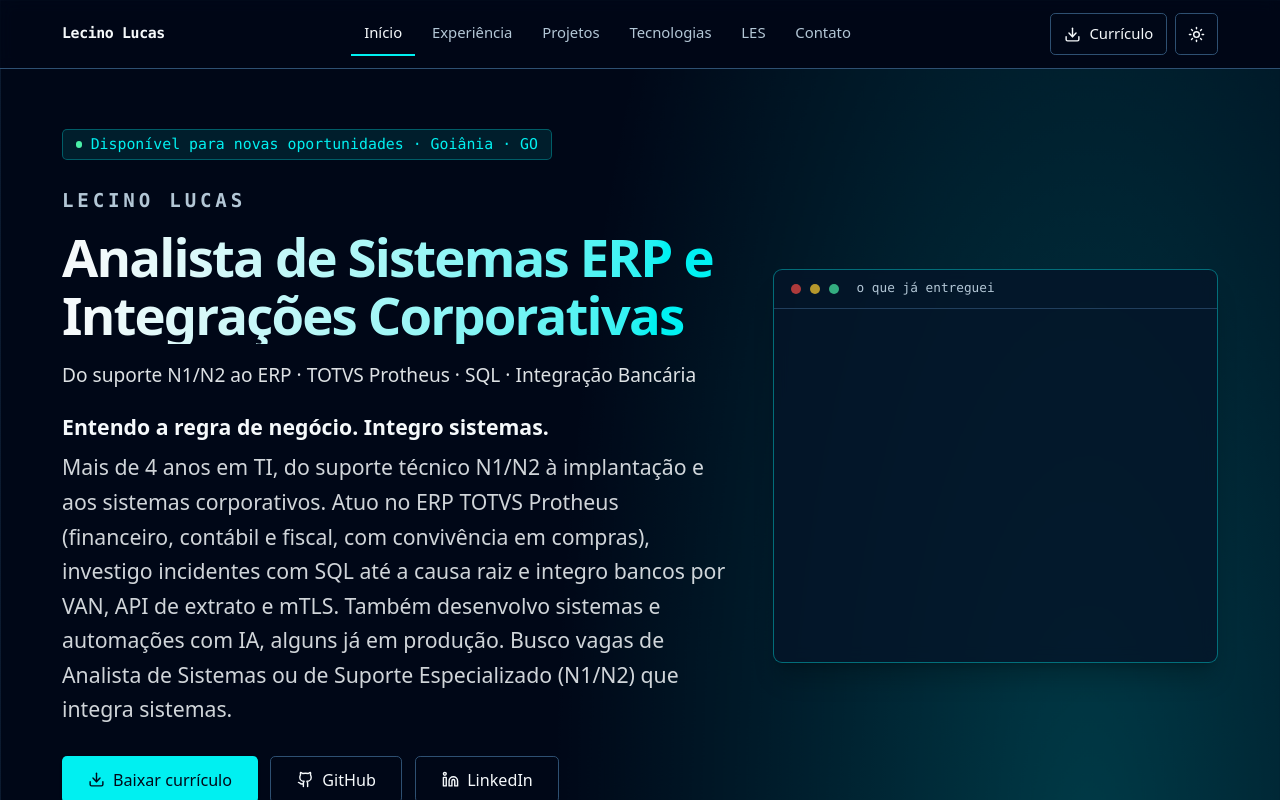
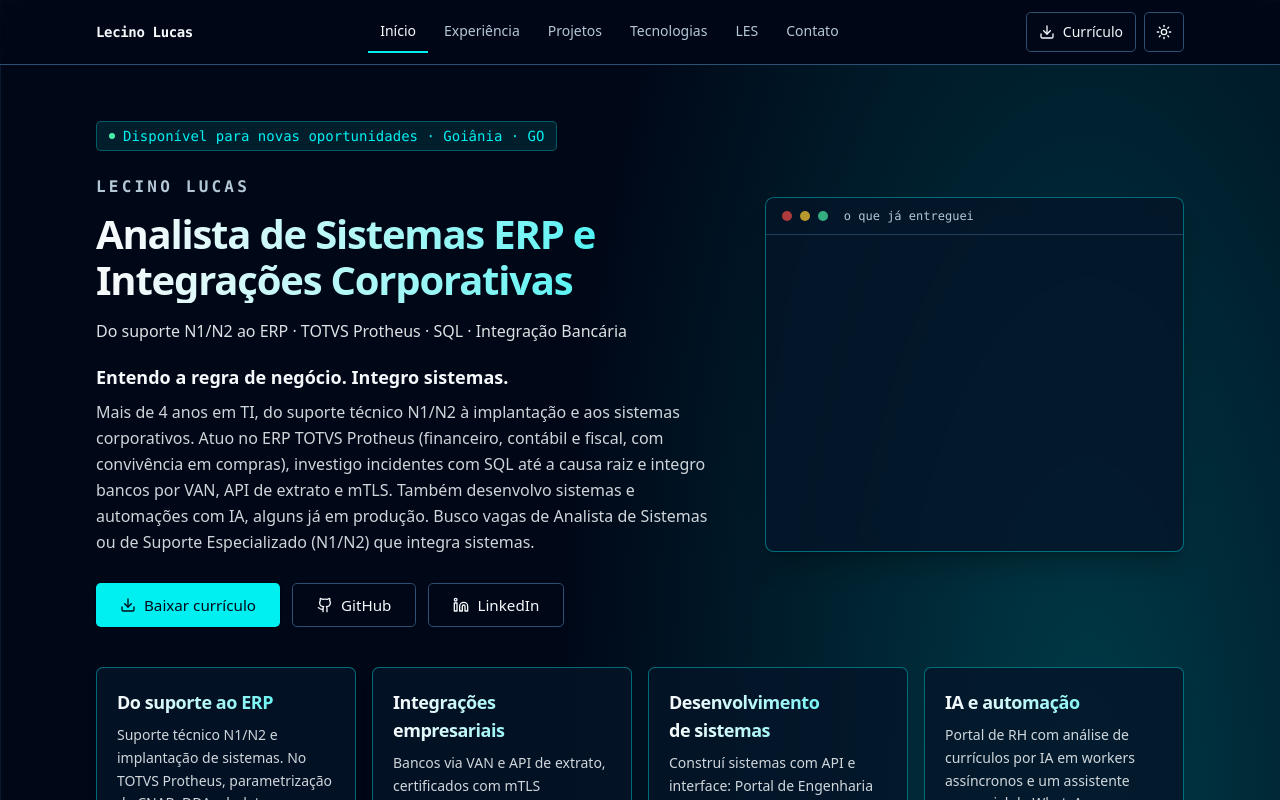
Before and after one commit to LecinoLucas/Portifolio, a React (Vite) app: page / in a window 1280 px wide. Shown: the top 800 px of the page. Built offline with nearby package versions, Linux system fonts and the light colour scheme.

Commit message:
Reduz o tamanho da fonte, principalmente na tela de Início
Tamanho-base de 106,25% para 100% e títulos, frases e números do Início menores.

Co-Authored-By: Claude Sonnet 5.5 <noreply@anthropic.com>
Claude-Session: https://claude.ai/code/session_01VrAozTVfWtHMacwtkE8bqH

```diff
--- a/src/components/portfolio/cartoes-evidencias.tsx
+++ b/src/components/portfolio/cartoes-evidencias.tsx
@@ -58,7 +58,7 @@ export function CartoesEvidencias() {
             className="marca-palavra flex min-w-[85%] snap-center flex-col rounded-lg border border-primary/40 bg-card/80 p-5 shadow-lg shadow-black/10 sm:min-w-0"
             style={{ animationDelay: `${indice * 0.15}s` }}
           >
-            <h3 className="texto-gradiente text-xl font-extrabold tracking-tight">{item.titulo}</h3>
+            <h3 className="texto-gradiente text-lg font-extrabold tracking-tight">{item.titulo}</h3>
             <p className="mt-2 flex-1 text-sm leading-relaxed text-foreground/85">{item.texto}</p>
             <p className="mt-3 font-mono text-xs text-primary">{item.tags.join(" · ")}</p>
           </li>
--- a/src/components/portfolio/faixa-provas.tsx
+++ b/src/components/portfolio/faixa-provas.tsx
@@ -6,7 +6,7 @@ function Numero({ prova, ativo }: { prova: Prova; ativo: boolean }) {
   const valor = useContador(prova.valor, ativo);
   return (
     <div className="rounded-lg border border-border bg-card/80 p-4">
-      <p className="texto-gradiente font-mono text-4xl font-extrabold tracking-tight sm:text-5xl">
+      <p className="texto-gradiente font-mono text-3xl font-extrabold tracking-tight sm:text-4xl">
         <span aria-hidden="true">{valor}{prova.sufixo}</span>
         <span className="sr-only">{prova.valor}{prova.sufixo}</span>
       </p>
--- a/src/components/portfolio/painel-provas.tsx
+++ b/src/components/portfolio/painel-provas.tsx
@@ -7,7 +7,7 @@ function Linha({ prova, ativo, indice }: { prova: Prova; ativo: boolean; indice:
   return (
     <li className="painel-linha flex items-baseline gap-4 border-t border-border/70 py-3 first:border-t-0" style={{ animationDelay: `${0.25 + indice * 0.15}s` }}>
       <span aria-hidden="true" className="font-mono text-sm text-success">✓</span>
-      <span className="texto-gradiente min-w-[5.5rem] font-mono text-4xl font-extrabold tracking-tight">
+      <span className="texto-gradiente min-w-[5.5rem] font-mono text-3xl font-extrabold tracking-tight">
         <span aria-hidden="true">{valor}{prova.sufixo}</span>
         <span className="sr-only">{prova.valor}{prova.sufixo}</span>
       </span>
--- a/src/components/portfolio/sumario-3d.tsx
+++ b/src/components/portfolio/sumario-3d.tsx
@@ -24,7 +24,7 @@ function Cartao({ item, indice, aoIr }: { item: ItemNav; indice: number; aoIr: (
           {String(indice + 1).padStart(2, "0")}
           <ArrowUpRight aria-hidden="true" className="size-5 transition-transform group-hover:translate-x-0.5 group-hover:-translate-y-0.5" />
         </span>
-        <span className="mt-4 block text-xl font-bold tracking-tight">{item.rotulo}</span>
+        <span className="mt-4 block text-lg font-bold tracking-tight">{item.rotulo}</span>
         <span className="mt-1 block text-sm text-muted-foreground">{item.descricao}</span>
       </span>
     </a>
--- a/src/components/portfolio/texto-recolhivel.tsx
+++ b/src/components/portfolio/texto-recolhivel.tsx
@@ -5,7 +5,7 @@ export function TextoRecolhivel({ linhas }: { linhas: string[] }) {
   const [aberto, setAberto] = useState(false);
 
   return (
-    <div className="max-w-3xl text-base leading-relaxed text-foreground/85 sm:text-xl">
+    <div className="max-w-3xl text-sm leading-relaxed text-foreground/85 sm:text-base">
       {linhas.map((linha, indice) => (
         <p
           key={linha}
--- a/src/sections/hero.tsx
+++ b/src/sections/hero.tsx
@@ -42,14 +42,14 @@ export function Hero({ aoIr, children }: { aoIr: (id: string) => void; children?
               {perfil.disponibilidade} · {perfil.localizacao}
             </p>
 
-            <h1 className="mt-4 font-mono text-sm font-semibold uppercase tracking-[0.2em] text-muted-foreground sm:mt-6 sm:text-lg">{perfil.nome}</h1>
-            <h2 className="texto-gradiente mt-2 max-w-3xl text-[2.1rem] font-extrabold leading-[1.1] tracking-[-0.035em] sm:mt-3 sm:text-5xl lg:text-[3.1rem]">
+            <h1 className="mt-4 font-mono text-sm font-semibold uppercase tracking-[0.2em] text-muted-foreground sm:mt-6 sm:text-base">{perfil.nome}</h1>
+            <h2 className="texto-gradiente mt-2 max-w-3xl text-[1.75rem] font-extrabold leading-[1.15] tracking-[-0.03em] sm:mt-3 sm:text-4xl lg:text-[2.5rem]">
               {perfil.destaque}
             </h2>
-            <p className="mt-3 text-base font-medium text-foreground/90 sm:mt-4 sm:text-lg">{perfil.titulo}</p>
+            <p className="mt-3 text-sm font-medium text-foreground/90 sm:mt-4 sm:text-base">{perfil.titulo}</p>
 
-            <p className="mt-4 text-lg font-semibold text-foreground sm:mt-5 lg:text-xl">{perfil.frase}</p>
-            <div className="mt-2 lg:text-lg">
+            <p className="mt-4 text-base font-semibold text-foreground sm:mt-5 lg:text-lg">{perfil.frase}</p>
+            <div className="mt-2 lg:text-base">
               <TextoRecolhivel linhas={perfil.apresentacao.slice(0, 1)} />
             </div>
 
--- a/src/styles/globals.css
+++ b/src/styles/globals.css
@@ -126,7 +126,7 @@
   }
 
   html {
-    font-size: 106.25%;
+    font-size: 100%;
     -webkit-text-size-adjust: 100%;
     text-rendering: optimizeLegibility;
   }
```
